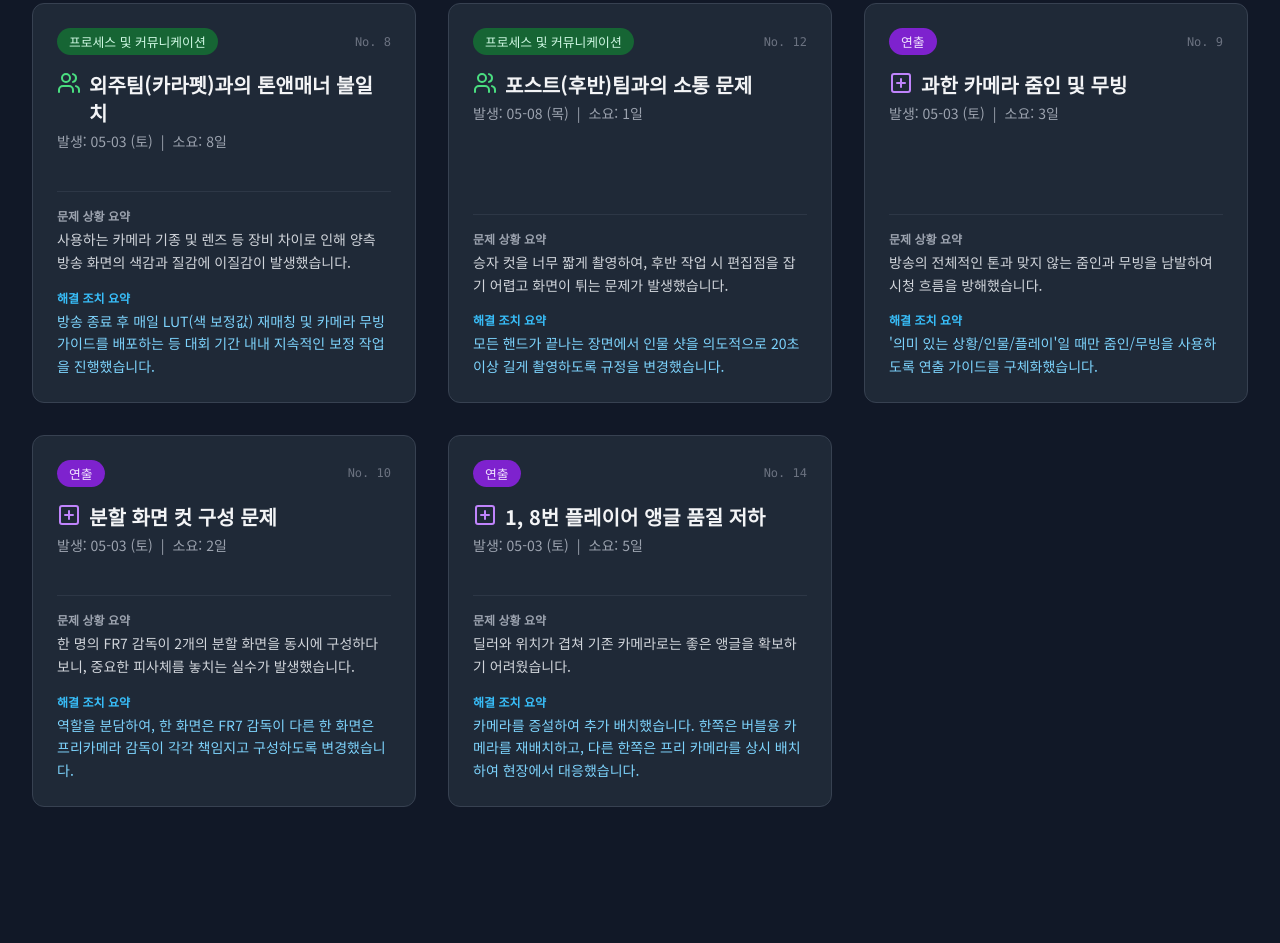
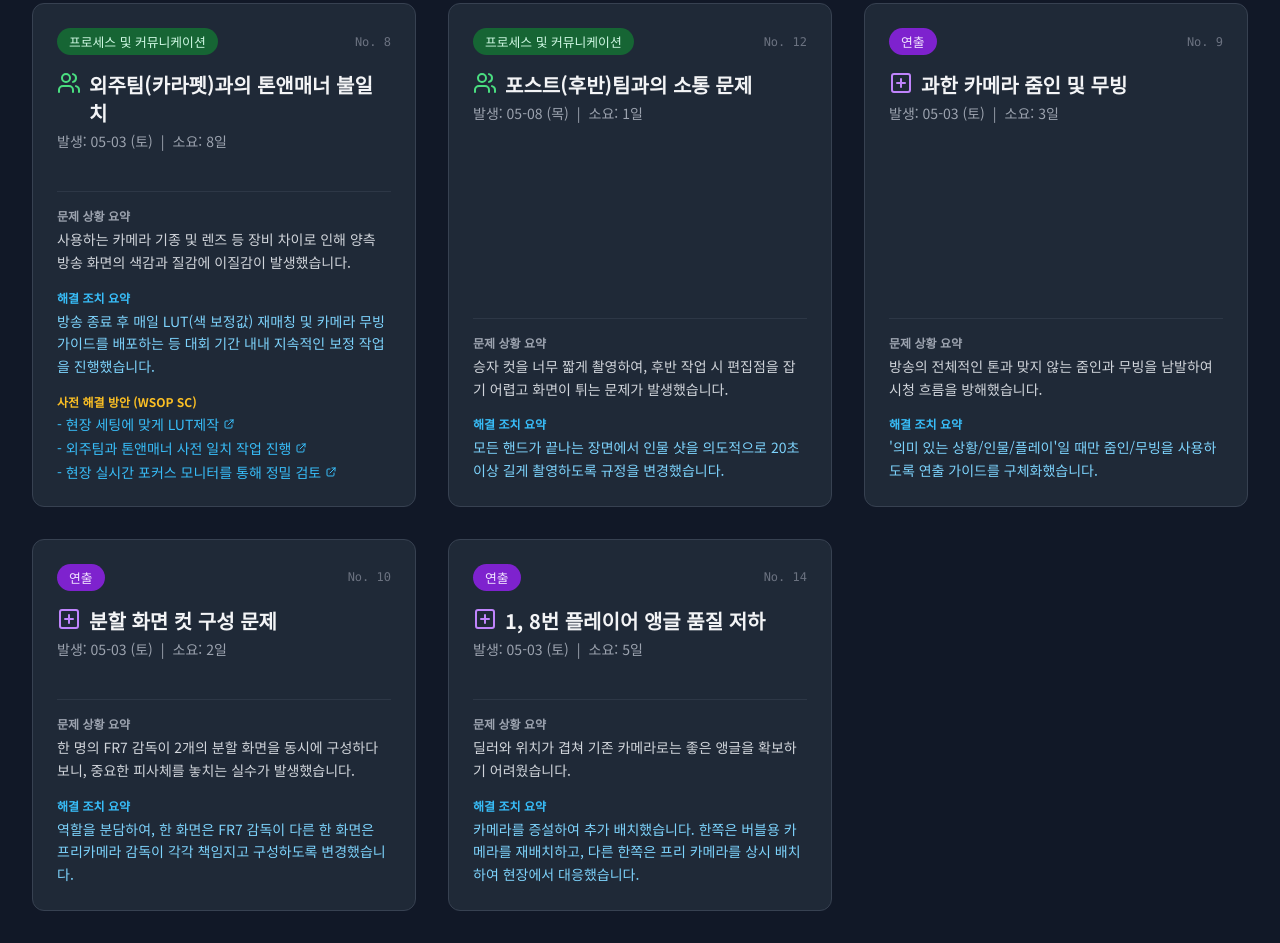
Before and after one commit to garimto81/ggm, a plain HTML site: page index.html in a window 1280 px wide. Shown: the part 2060-3003 px from the top of the page. Before the commit the page ends 2899 px from the top, so only its background shows below. Drawn offline with nearby package versions, Linux system fonts and the light colour scheme.

Commit message:
Update index.html

```diff
--- a/index.html
+++ b/index.html
@@ -227,7 +227,7 @@
         { "no": 1, "date": "04-29 (화)", "category": "물류 및 현장 세팅", "cause": "멀티뷰 모니터 스탠드 물류 지연", "background": "'우리팀→카라펫→호텔'로 이어지는 다중 소통 구조로 인해 신속한 대응이 지연되었습니다.", "solution": "지속적인 요청을 통해 최종 조달했습니다.", "duration": "3일", "WSOP SC": null },
         { "no": 5, "date": "05-01 (목)", "category": "물류 및 현장 세팅", "cause": "테이블 띠 조명 세팅 지연", "background": "조명 밝기가 계속 변경되어, 카메라 톤앤매너를 반복해서 다시 세팅해야 하는 비효율이 발생했습니다.", "solution": "조명팀과 협의하여 조명값을 '25'로 최종 고정하고, 이를 기준으로 카메라 세팅을 완료했습니다.", "duration": "4일", "WSOP SC": null },
         { "no": 6, "date": "05-02 (금)", "category": "프로세스 및 커뮤니케이션", "cause": "리허설 미진행", "background": "리허설에 필요한 엑스트라 인력 섭외에 실패하여, 중요했던 리허설이 진행되지 못했습니다.", "solution": "D-1(대회 전날) 오전에 별도의 리허설 시간을 급히 마련하여 진행했습니다.", "duration": "2일", "WSOP SC": null },
-        { "no": 8, "date": "05-03 (토)", "category": "프로세스 및 커뮤니케이션", "cause": "외주팀(카라펫)과의 톤앤매너 불일치", "background": "사용하는 카메라 기종 및 렌즈 등 장비 차이로 인해 양측 방송 화면의 색감과 질감에 이질감이 발생했습니다.", "solution": "방송 종료 후 매일 LUT(색 보정값) 재매칭 및 카메라 무빙 가이드를 배포하는 등 대회 기간 내내 지속적인 보정 작업을 진행했습니다.", "duration": "8일", "WSOP SC": null },
+        { "no": 8, "date": "05-03 (토)", "category": "프로세스 및 커뮤니케이션", "cause": "외주팀(카라펫)과의 톤앤매너 불일치", "background": "사용하는 카메라 기종 및 렌즈 등 장비 차이로 인해 양측 방송 화면의 색감과 질감에 이질감이 발생했습니다.", "solution": "방송 종료 후 매일 LUT(색 보정값) 재매칭 및 카메라 무빙 가이드를 배포하는 등 대회 기간 내내 지속적인 보정 작업을 진행했습니다.", "duration": "8일", "WSOP SC": [{"title": "현장 세팅에 맞게 LUT제작", "link": "#"}, {"title" : "외주팀과 톤앤매너 사전 일치 작업 진행", "link": "#"}, {"title" : "현장 실시간 포커스 모니터를 통해 정밀 검토", "link": "#"}]},
         { "no": 12, "date": "05-08 (목)", "category": "프로세스 및 커뮤니케이션", "cause": "포스트(후반)팀과의 소통 문제", "background": "승자 컷을 너무 짧게 촬영하여, 후반 작업 시 편집점을 잡기 어렵고 화면이 튀는 문제가 발생했습니다.", "solution": "모든 핸드가 끝나는 장면에서 인물 샷을 의도적으로 20초 이상 길게 촬영하도록 규정을 변경했습니다.", "duration": "1일", "WSOP SC": null },
         { "no": 9, "date": "05-03 (토)", "category": "연출", "cause": "과한 카메라 줌인 및 무빙", "background": "방송의 전체적인 톤과 맞지 않는 줌인과 무빙을 남발하여 시청 흐름을 방해했습니다.", "solution": "'의미 있는 상황/인물/플레이'일 때만 줌인/무빙을 사용하도록 연출 가이드를 구체화했습니다.", "duration": "3일", "WSOP SC": null },
         { "no": 10, "date": "05-03 (토)", "category": "연출", "cause": "분할 화면 컷 구성 문제", "background": "한 명의 FR7 감독이 2개의 분할 화면을 동시에 구성하다 보니, 중요한 피사체를 놓치는 실수가 발생했습니다.", "solution": "역할을 분담하여, 한 화면은 FR7 감독이 다른 한 화면은 프리카메라 감독이 각각 책임지고 구성하도록 변경했습니다.", "duration": "2일", "WSOP SC": null },
```
